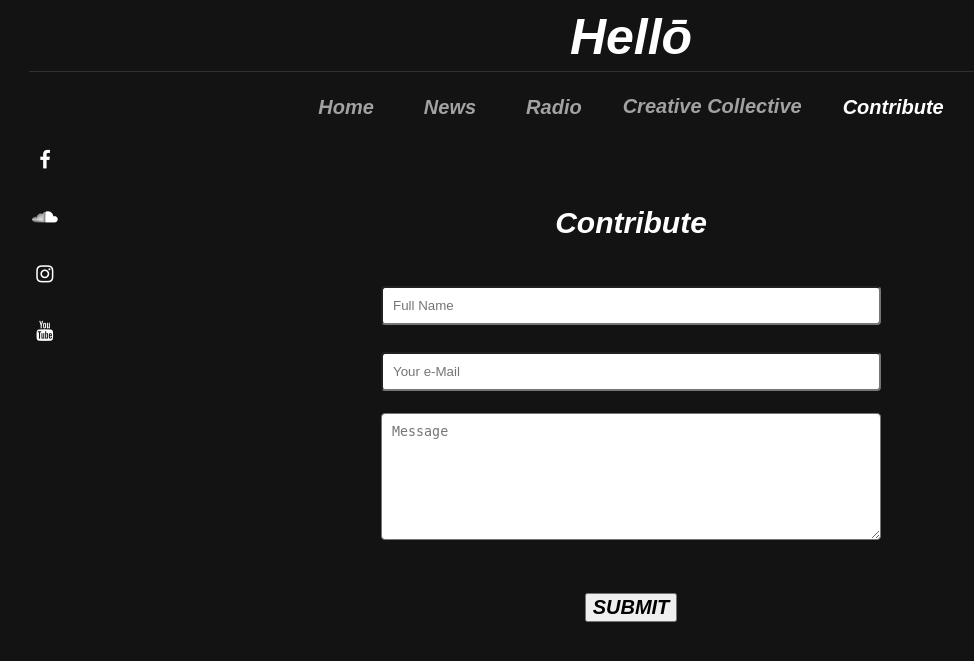
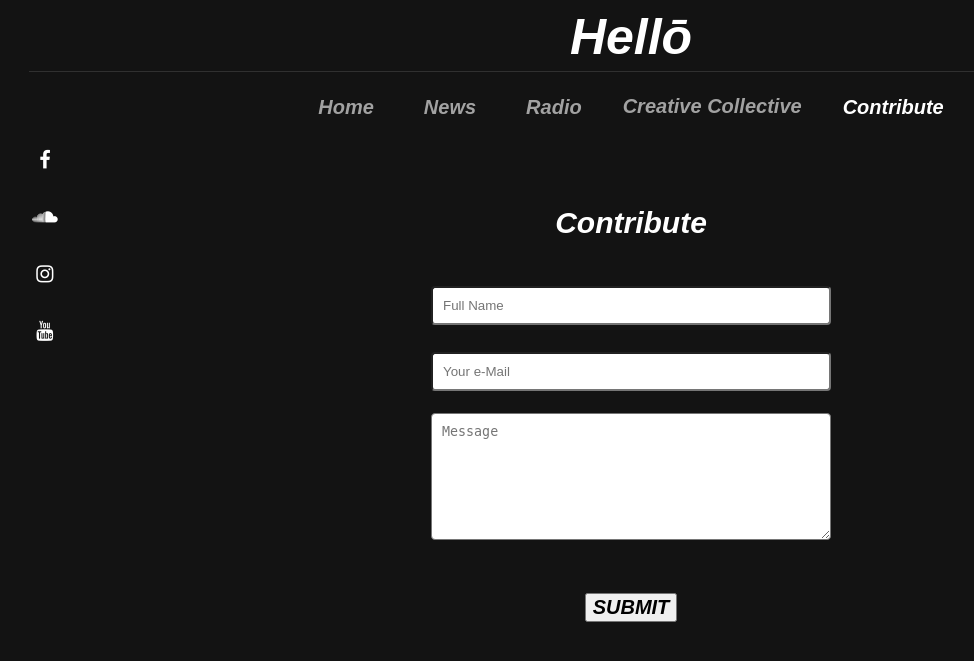
Before and after one commit to Nokide/10.1.1, a PHP site: page /contribute.html in a window 1280 px wide. Shown: the top 661 px of the page, without its empty margins (9-983 px from the left). Run offline with PHP 8.4, Linux system fonts and the light colour scheme.

Commit message:
Update style.css

```diff
--- a/style.css
+++ b/style.css
@@ -321,6 +321,7 @@ fieldset {
   width: 500px;
   margin: auto;
   display: block;
+  max-width: 400px;
 }
 .contribute {
   font-size: 30px;
```
